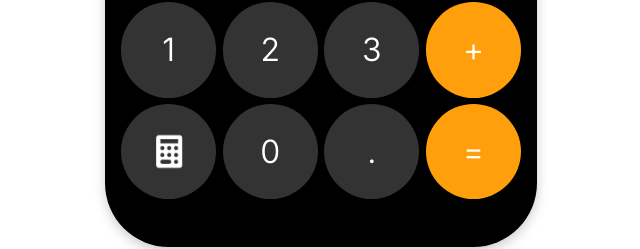
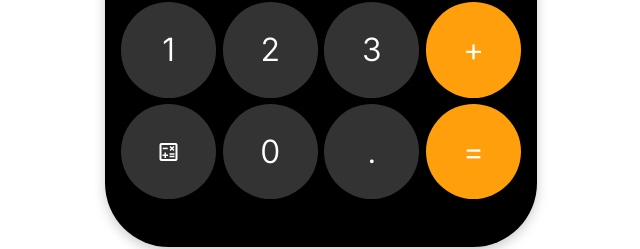
Before and after one commit to Anuoluwapo989/JS-Calculator, a React (Vite) app: page / in a window 1280 px wide. Shown: the part 845-1094 px from the top of the page, without its empty margins (319-959 px from the left). Built offline with nearby package versions, Linux system fonts and the light colour scheme.

Commit message:
Edited the calculator button to use a Material Symbol icon instead of an image. Updated the CSS accordingly.

```diff
--- a/index.html
+++ b/index.html
@@ -7,6 +7,7 @@
   <link href="https://fonts.googleapis.com/css2?family=Orbitron&display=swap" rel="stylesheet">
   <link rel="preconnect" href="https://fonts.googleapis.com">
   <link rel="preconnect" href="https://fonts.gstatic.com" crossorigin>
+  <link rel="stylesheet" href="https://fonts.googleapis.com/css2?family=Material+Symbols+Outlined:opsz,wght,FILL,GRAD@24,400,0,0" />
   <link
     href="https://fonts.googleapis.com/css2?family=Inter:ital,opsz,wght@0,14..32,100..900;1,14..32,100..900&display=swap"
     rel="stylesheet">
--- a/src/App.css
+++ b/src/App.css
@@ -108,8 +108,8 @@
 }
 
 
-#calc-icon {
-  width: 1.3em;
+.material-symbols-outlined {
+  width: 5em;
 
 }
 
--- a/src/App.tsx
+++ b/src/App.tsx
@@ -134,7 +134,7 @@
         <button id="add" onClick={() => buttonPress("+")} className={`yellow ${isButtonActive('+') ? 'active-operator' : ''}`}>+</button>
 
         <button id="calc" onClick={() => buttonPress("calc")} className="dark-gray">
-          <img id = "calc-icon" src="src\assets\calculator.png" alt="This is a calculator"></img>
+          <span className="material-symbols-outlined">calculate</span>
         </button>
         <button id="zero" onClick={() => buttonPress("0")} className="dark-gray">0</button>
         <button id="decimal" onClick={() => buttonPress(".")} className="dark-gray">.</button>
```
